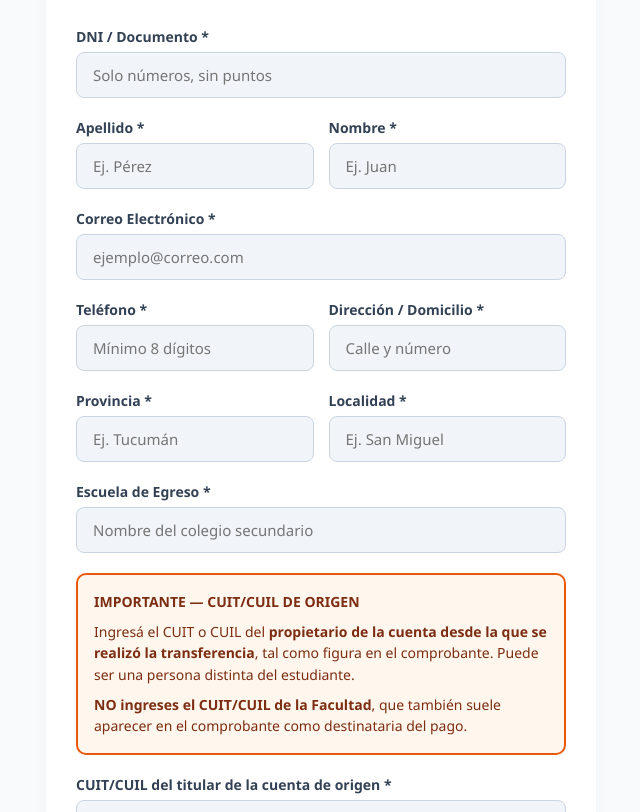
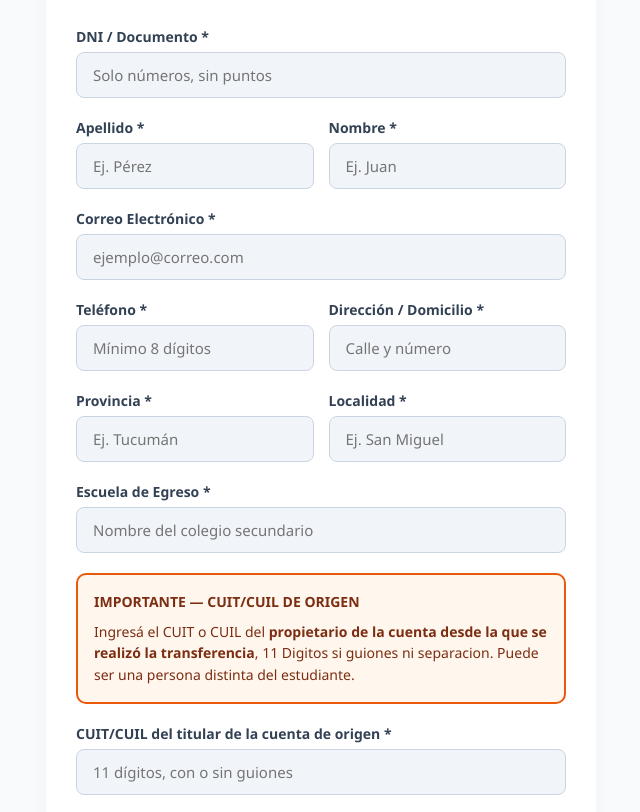
Before and after one commit to fazyvsga/preinscripciones, a plain HTML site: page index.html in a window 1280 px wide. Shown: the part 165-977 px from the top of the page, without its empty margins (319-959 px from the left). Drawn offline with Linux system fonts and the light colour scheme.

Commit message:
Update index.html

```diff
--- a/index.html
+++ b/index.html
@@ -997,8 +997,7 @@ button:disabled {
             <!-- DATOS DE LA TRANSFERENCIA -->
             <div class="aviso-transferencia" role="note">
                 <strong>IMPORTANTE — CUIT/CUIL DE ORIGEN</strong>
-                <p>Ingresá el CUIT o CUIL del <strong>propietario de la cuenta desde la que se realizó la transferencia</strong>, tal como figura en el comprobante. Puede ser una persona distinta del estudiante.</p>
-                <p><strong>NO ingreses el CUIT/CUIL de la Facultad</strong>, que también suele aparecer en el comprobante como destinataria del pago.</p>
+                <p>Ingresá el CUIT o CUIL del <strong>propietario de la cuenta desde la que se realizó la transferencia</strong>, 11 Digitos si guiones ni separacion. Puede ser una persona distinta del estudiante.</p>
             </div>
             <div class="form-group" id="g-cuit_origen">
                 <label for="cuit_origen">CUIT/CUIL del titular de la cuenta de origen *</label>
```
